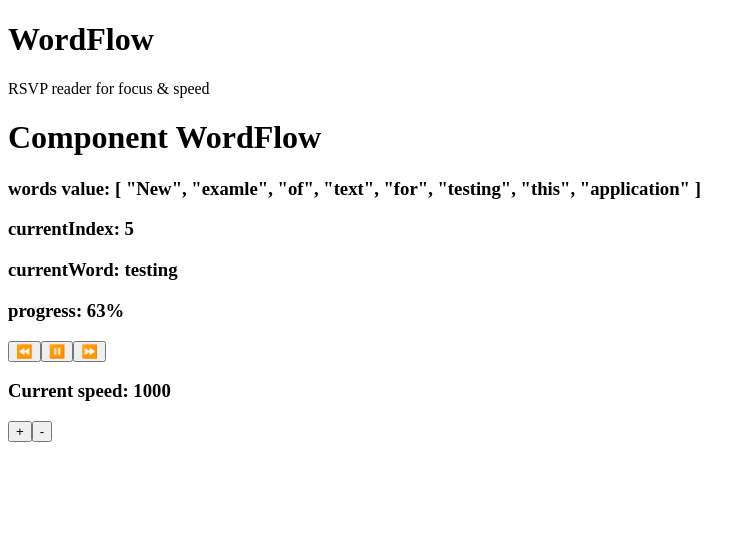
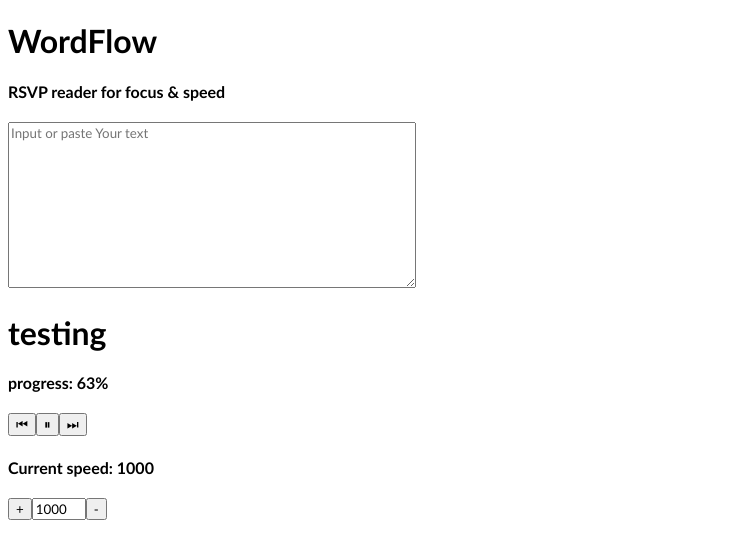
Before and after one commit to Dmitriy-Mur/WordFlow, a Vue app: page / in a window 1280 px wide. Shown: the top 558 px of the page, without its empty margins (0-755 px from the left). Built offline with nearby package versions, Linux system fonts and the light colour scheme.

Commit message:
add text input

```diff
--- a/package.json
+++ b/package.json
@@ -25,6 +25,7 @@
     "@vue/tsconfig": "^0.7.0",
     "npm-run-all2": "^8.0.4",
     "prettier": "3.6.2",
+    "sass-embedded": "^1.89.2",
     "typescript": "~5.8.0",
     "vite": "^7.0.6",
     "vite-plugin-vue-devtools": "^8.0.0",
--- a/src/App.vue
+++ b/src/App.vue
@@ -1,6 +1,7 @@
 <template>
   <h1>WordFlow</h1>
-  <p>RSVP reader for focus & speed</p>
+  <h4>RSVP reader for focus & speed</h4>
+  <text-input />
   <word-flow />
   <read-speed-controller />
   <speed-controller />
@@ -10,6 +11,9 @@
 import WordFlow from './components/WordFlow.vue'
 import ReadSpeedController from './components/TextNavigation.vue'
 import SpeedController from './components/SpeedController.vue'
+import TextInput from './components/TextInput.vue'
 </script>
 
-<style scoped></style>
+<style scoiped lang="scss">
+@use './styles/main.scss';
+</style>
--- a/src/components/SpeedController.vue
+++ b/src/components/SpeedController.vue
@@ -1,7 +1,15 @@
 <template>
   <div>
-    <h3>Current speed: {{ store.playback.speed }}</h3>
+    <h4>Current speed: {{ store.playback.speed }}</h4>
     <button @click="store.plusSpeed()">+</button>
+    <input
+      type="number"
+      v-model.number="store.playback.speed"
+      @change="updateSpeed"
+      min="50"
+      max="1000"
+      step="50"
+    />
     <button @click="store.minusSpeed()">-</button>
   </div>
 </template>
--- /dev/null
+++ b/src/components/TextInput.vue
@@ -0,0 +1,15 @@
+<template>
+  <textarea
+    v-model="inputText"
+    placeholder="Input or paste Your text"
+    rows="10"
+    cols="50"
+    @input="store.loadText(inputText)"
+  ></textarea>
+</template>
+
+<script setup lang="ts">
+import { useReadingStore } from '@/stores/reading'
+
+const store = useReadingStore()
+</script>
--- a/src/components/TextNavigation.vue
+++ b/src/components/TextNavigation.vue
@@ -1,10 +1,10 @@
 <template>
   <div>
-    <button @click="store.toggleBack()">⏪</button>
+    <button @click="store.toggleBack()">⏮</button>
     <button @click="store.togglePause()">
-      {{ store.playback.isPaused ? '▶️' : '⏸️' }}
+      {{ store.playback.isPaused ? '▶' : '⏸' }}
     </button>
-    <button @click="store.toggleForward()">⏩</button>
+    <button @click="store.toggleForward()">⏭</button>
   </div>
 </template>
 
--- a/src/components/WordFlow.vue
+++ b/src/components/WordFlow.vue
@@ -1,9 +1,11 @@
 <template>
+  <!--
   <h1>Component WordFlow</h1>
-  <h3>words value: {{ store.content.words }}</h3>
-  <h3>currentIndex: {{ store.playback.currentWordIndex }}</h3>
-  <h3>currentWord: {{ store.currentWord }}</h3>
-  <h3>progress: {{ store.progress }}%</h3>
+  <h4>words value: {{ store.content.words }}</h4>
+  <h4>currentIndex: {{ store.playback.currentWordIndex }}</h4>
+  -->
+  <h1>{{ store.currentWord }}</h1>
+  <h4>progress: {{ store.progress }}%</h4>
 </template>
 
 <script setup lang="ts">
--- a/src/stores/reading.ts
+++ b/src/stores/reading.ts
@@ -80,5 +80,9 @@ export const useReadingStore = defineStore('reading', {
       this.stopWordRotation()
       this.startWordRotation()
     },
+    updateSpeed() {
+      this.stopWordRotation()
+      this.startWordRotation()
+    },
   },
 })
--- /dev/null
+++ b/src/styles/main.scss
@@ -0,0 +1,3 @@
+* {
+  font-family: 'Gill Sans', 'Gill Sans MT', Calibri, 'Trebuchet MS', sans-serif;
+}
```
Also changed, not shown: 1 other file (tests, documents, lock files or other folders).
